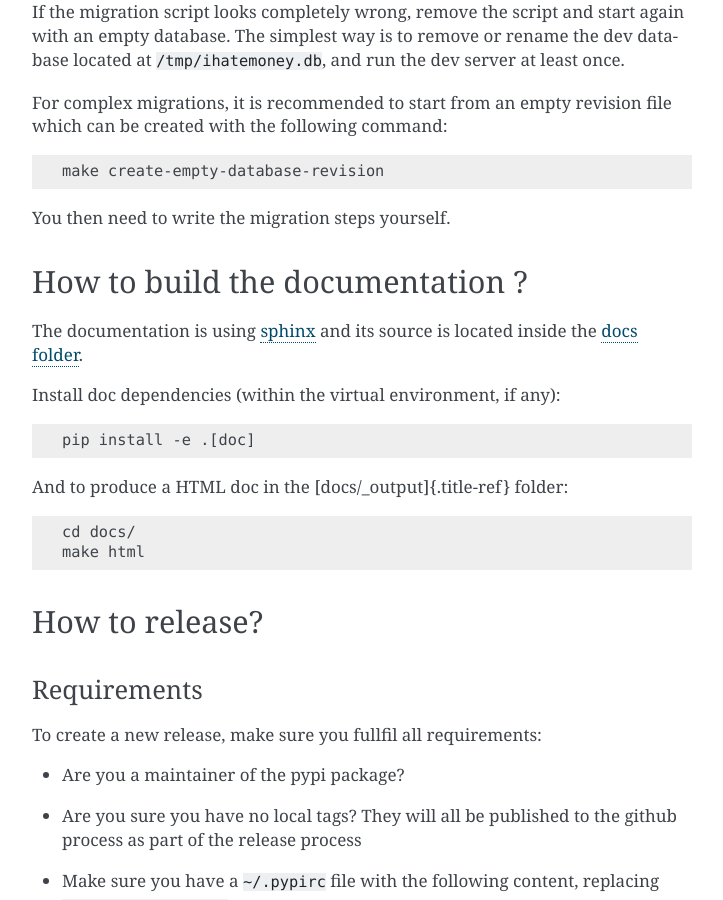
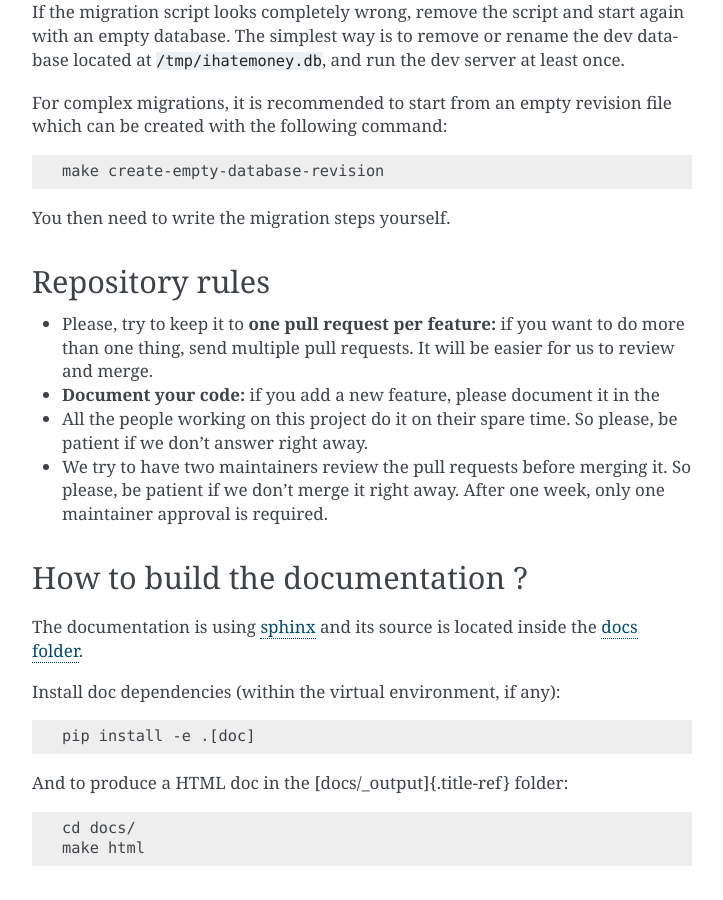
Before and after one commit to spiral-project/ihatemoney, a Sphinx documentation site: the page built from docs/contributing.md, in a window 1280 px wide and 900 px high, scrolled down 4034 px. Shown: the whole window, without its empty margins (388-1111 px from the left). Built offline with Sphinx 7.4.7, drawn with Linux system fonts in a browser that asks for light colours.

Commit message:
Document repository rules (closes #1245)

```diff
--- a/docs/contributing.md
+++ b/docs/contributing.md
@@ -190,6 +190,19 @@ revision file which can be created with the following command:
 
 You then need to write the migration steps yourself.
 
+## Repository rules
+
+- Please, try to keep it to **one pull request per feature:** if you want to do more
+  than one thing, send multiple pull requests. It will be easier for us to review and
+  merge.
+- **Document your code:** if you add a new feature, please document it in the
+- All the people working on this project do it on their spare time. So please, be
+  patient if we don't answer right away.
+- We try to have two maintainers review the pull requests before merging it. So please,
+  be patient if we don't merge it right away. After one week, only one maintainer approval
+  is required.
+
+
 ## How to build the documentation ?
 
 The documentation is using
```
